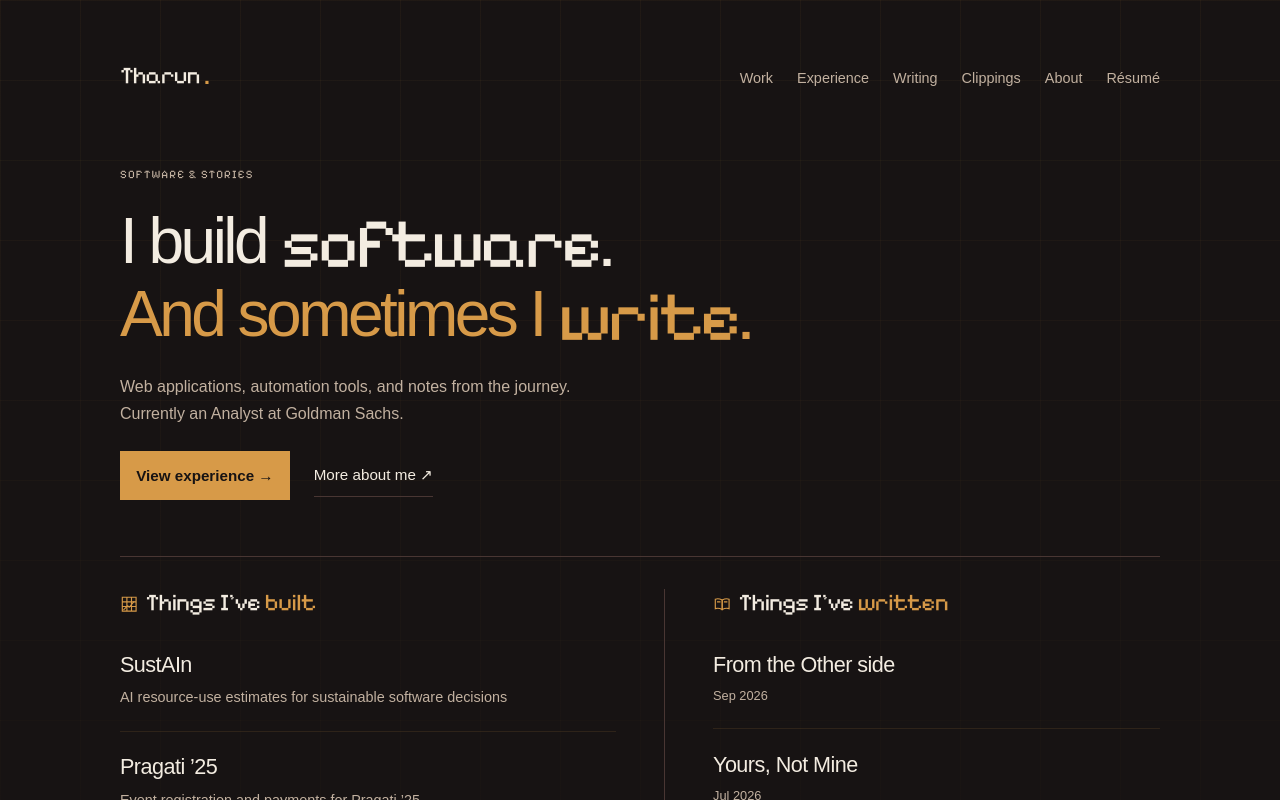
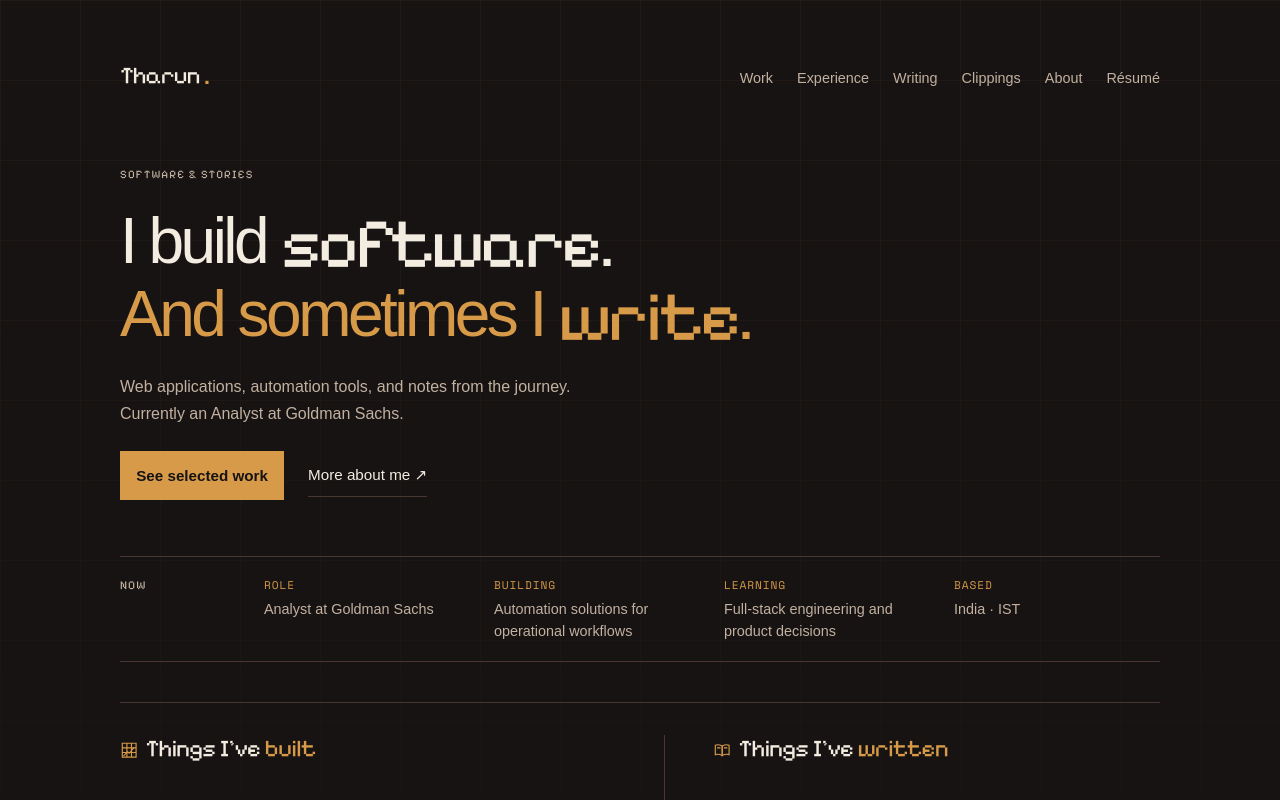
Before and after one commit to TharunKumarrA/Portfolio-v3, a Next.js app: page / in a window 1280 px wide. Shown: the top 800 px of the page. Built offline with nearby package versions, Linux system fonts and the light colour scheme; no server answers; a web font is replaced by a local one.

Commit message:
feat: enhance project validation and update profile details

```diff
--- a/scripts/validate-content.js
+++ b/scripts/validate-content.js
@@ -15,6 +15,7 @@ for (const p of projects) {
     if (ranks.has(p.featuredOrder)) errors.push("Duplicate featured order");
     ranks.add(p.featuredOrder);
     if (!p.image) errors.push("Featured projects need an image");
+    if (!p.proof?.trim()) errors.push(`${p.slug}: featured projects need a proof line`);
   }
   if (
     p.image &&
--- a/src/app/clippings/page.js
+++ b/src/app/clippings/page.js
@@ -2,16 +2,17 @@ import { Container } from "@/components/layout/Container";
 import { ClippingCard } from "@/features/clippings/ClippingCard";
 import { getPublishedClippings } from "@/content/clippings";
 import { pageMetadata } from "@/lib/site";
+import { MinecraftAccent } from "@/components/ui/MinecraftAccent";
 
 export const metadata = pageMetadata("Clippings", "Small quotations, video moments, and original notes.", "/clippings");
 
 export default function ClippingsPage() {
   const clippings = getPublishedClippings();
   return <Container className="clippings-page">
-    <header className="clippings-intro">
-      <p className="eyebrow">A small public notebook</p>
+    <header className="page-intro">
+      <p className="eyebrow eyebrow-with-accent"><MinecraftAccent icon="bookmark" decorative />A small public notebook</p>
       <h1>Clippings<span className="accent">.</span></h1>
-      <p>A small collection of things I want to come back to.</p>
+      <p className="lead">A small collection of things I want to come back to.</p>
     </header>
     <section className="clippings-wall" aria-label="Published clippings">
       {clippings.map((clipping) => <ClippingCard key={clipping.id} clipping={clipping} />)}
--- a/src/app/globals.css
+++ b/src/app/globals.css
@@ -1043,9 +1043,6 @@ a:focus-visible .minecraft-accent,
 
 /* Clippings — a quieter, text-first archive. */
 .clippings-page, .clipping-studio { max-width: 1120px; }
-.clippings-intro { max-width: 660px; padding-block: 4.5rem 3.5rem; }
-.clippings-intro h1 { font-size: clamp(3rem, 7vw, 5.5rem); letter-spacing: -.065em; margin: .6rem 0 1rem; }
-.clippings-intro > p:last-child { color: var(--muted); font-size: 1.08rem; }
 .clippings-wall { display: grid; grid-template-columns: repeat(3, minmax(0, 1fr)); gap: 1.25rem; padding-bottom: 2rem; }
 .clipping-card { position: relative; display: block; padding: 10px; border: 1px solid var(--line); background: var(--surface); box-shadow: 10px 10px 0 rgba(73,54,51,.35); transition: border-color .2s, box-shadow .2s, transform .2s; }
 .clipping-card:hover { color: var(--ink); border-color: var(--accent); box-shadow: 6px 6px 0 rgba(215,154,72,.24); transform: translate(2px, 2px); }
@@ -1067,7 +1064,7 @@ a:focus-visible .minecraft-accent,
 .clipping-detail details p { margin-top: .7rem; }
 .clipping-detail time { white-space: nowrap; }
 @media (max-width: 900px) { .clippings-wall { grid-template-columns: repeat(2, minmax(0, 1fr)); } }
-@media (max-width: 620px) { .clippings-intro { padding-block: 3rem 2.5rem; } .clippings-wall { grid-template-columns: 1fr; gap: 1rem; } .clipping-card { min-height: 250px; } .clipping-detail { padding-top: 2rem; } .clipping-detail article { padding-block: 2.5rem 2rem; } .clipping-detail__footer { flex-direction: column; gap: 1rem; } }
+@media (max-width: 620px) { .clippings-wall { grid-template-columns: 1fr; gap: 1rem; } .clipping-card { min-height: 250px; } .clipping-detail { padding-top: 2rem; } .clipping-detail article { padding-block: 2.5rem 2rem; } .clipping-detail__footer { flex-direction: column; gap: 1rem; } }
 
 /* The archive is intentionally quieter than the portfolio's framed imagery. */
 .clippings-wall { grid-template-columns: repeat(3, minmax(0, 1fr)); gap: 1.5rem; align-items: stretch; }
@@ -1289,6 +1286,18 @@ a:hover { color: var(--accent); }
   border-color: #ebaf5b;
   color: var(--canvas);
 }
+.now-block {
+  display: grid;
+  grid-template-columns: 7rem minmax(0, 1fr);
+  gap: 2rem;
+  align-items: baseline;
+  margin-bottom: 2.5rem;
+  padding: 1.15rem 0;
+  border-block: 1px solid var(--line);
+}
+.now-block dl { display: grid; grid-template-columns: repeat(4, minmax(0, 1fr)); gap: 1.5rem; margin: 0; }
+.now-block dt { font-family: var(--font-space-mono), monospace; color: var(--accent); font-size: .7rem; letter-spacing: .08em; text-transform: uppercase; }
+.now-block dd { margin: .3rem 0 0; color: var(--muted); font-size: .9rem; line-height: 1.5; }
 .directory-columns { gap: 3rem; padding-top: 2rem; border-top: 1px solid var(--line); }
 .directory-columns section + section { padding-left: 3rem; border-left: 1px solid var(--line); }
 .directory-columns h2 { font-size: 1.5rem; }
@@ -1317,6 +1326,8 @@ a:hover { color: var(--accent); }
 .interests-list li { padding-block: .5rem; border-bottom: 1px solid var(--line); }
 @media (max-width: 760px) {
   .directory-intro { padding-block: 3rem; }
+  .now-block { grid-template-columns: minmax(0, 1fr); gap: .75rem; margin-bottom: 2rem; }
+  .now-block dl { grid-template-columns: repeat(2, minmax(0, 1fr)); gap: 1rem 1.5rem; }
   .directory-columns section + section { padding-left: 0; border-left: 0; border-top: 1px solid var(--line); padding-top: 2rem; }
   .refined-projects .project-card { grid-template-columns: minmax(0,1fr); gap: 1.5rem; padding-bottom: 2rem; }
   .refined-projects .project-image-link { padding: 1rem; }
--- a/src/app/page.js
+++ b/src/app/page.js
@@ -4,6 +4,7 @@ import { getFeaturedProjects } from "@/features/projects/selectors";
 import { getPublishedPosts } from "@/features/blog/posts";
 import { MinecraftAccent } from "@/components/ui/MinecraftAccent";
 import { HeroTypefaceWord } from "@/components/ui/HeroTypefaceWord";
+import { profile } from "@/content/profile";
 
 const projectDescriptions = {
   sustain: "AI resource-use estimates for sustainable software decisions",
@@ -38,10 +39,19 @@ export default async function Home() {
         </p>
         <p className="muted">Web applications, automation tools, and notes from the journey.<br />Currently an Analyst at Goldman Sachs.</p>
         <div className="intro-links">
-          <Link className="text-link hero-work-cta" href="/experience">View experience →</Link>
+          <Link className="text-link hero-work-cta" href="/projects">See selected work</Link>
           <Link className="text-link" href="/about">More about me ↗</Link>
         </div>
       </section>
+      <aside className="now-block" aria-label="Now">
+        <p className="eyebrow pixel-label">Now</p>
+        <dl>
+          <div><dt>Role</dt><dd>{profile.current}</dd></div>
+          <div><dt>Building</dt><dd>{profile.nowDetails.building}</dd></div>
+          <div><dt>Learning</dt><dd>{profile.nowDetails.learning}</dd></div>
+          <div><dt>Based</dt><dd>{profile.nowDetails.location}</dd></div>
+        </dl>
+      </aside>
       <div className="directory-columns">
         <section aria-labelledby="built-heading">
           <h2 id="built-heading"><MinecraftAccent icon="crafting" decorative />Things I’ve <span className="accent">built</span></h2>
--- a/src/components/ui/MinecraftAccent.jsx
+++ b/src/components/ui/MinecraftAccent.jsx
@@ -26,6 +26,12 @@ const iconPaths = {
       <path d="m5 19 5-5 2 2 6-7" />
     </>
   ),
+  bookmark: (
+    <>
+      <path d="M6 3h12v18l-6-4-6 4V3Z" />
+      <path d="M9 7h6M9 10h4" />
+    </>
+  ),
 };
 
 /** A small, original pixel-line accent for page-level labels and links. */
--- a/src/content/profile.js
+++ b/src/content/profile.js
@@ -8,6 +8,11 @@ export const profile = {
   about:
     "Vanakam! I’m Tharun, a Computer Science graduate from Amrita Vishwa Vidyapeetham. My work spans web applications, event platforms, administrative dashboards, and AI-enabled tools. I enjoy turning an idea into something people can actually use.",
   now: "At Goldman Sachs, I build automation solutions for operational workflows. Alongside that work, I’m interested in full-stack software engineering and the decisions that make applications useful, maintainable, and clear.",
+  nowDetails: {
+    location: "India · IST",
+    building: "Automation solutions for operational workflows",
+    learning: "Full-stack engineering and product decisions",
+  },
   links: {
     github: "https://github.com/TharunKumarrA",
     linkedin: "https://www.linkedin.com/in/tharun-kumarr/",
--- a/src/content/projects.js
+++ b/src/content/projects.js
@@ -10,6 +10,7 @@ export const projects = [
     year: "2025",
     technologies: ["React", "Flask", "Vertex AI", "AutoML", "ExpressJS"],
     featuredOrder: 1,
+    proof: "Co-developed a Chrome extension released on the Chrome Web Store.",
     image: {
       src: "/projects/sustain.webp",
       alt: "SustAIn application interface",
@@ -46,6 +47,7 @@ export const projects = [
     year: "2025",
     technologies: ["Next.js", "Tailwind CSS", "GSAP", "Node.js"],
     featuredOrder: 2,
+    proof: "Led frontend development and coordinated a 14-member delivery team.",
     image: {
       src: "/projects/pragati-2025.webp",
       alt: "Pragati ’25 application interface",
@@ -262,6 +264,7 @@ export const projects = [
     year: "2024",
     technologies: ["React", "PlotlyJS", "Gemini API", "MUI"],
     featuredOrder: 3,
+    proof: "Contributed the frontend and algorithms behind interactive 3D molecule exploration.",
     image: {
       src: "/projects/molecule-visualizer.webp",
       alt: "Molecule Visualizer application interface",
```
